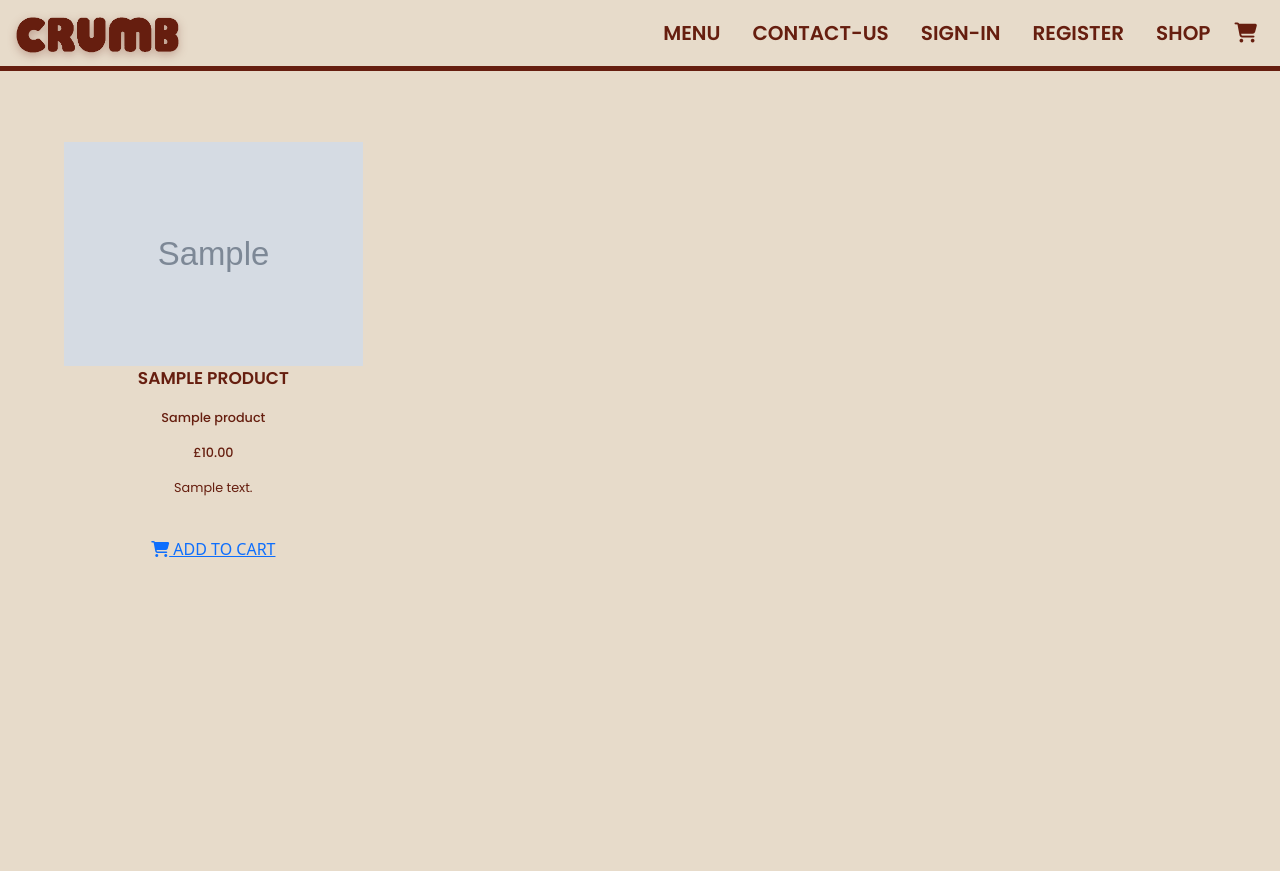
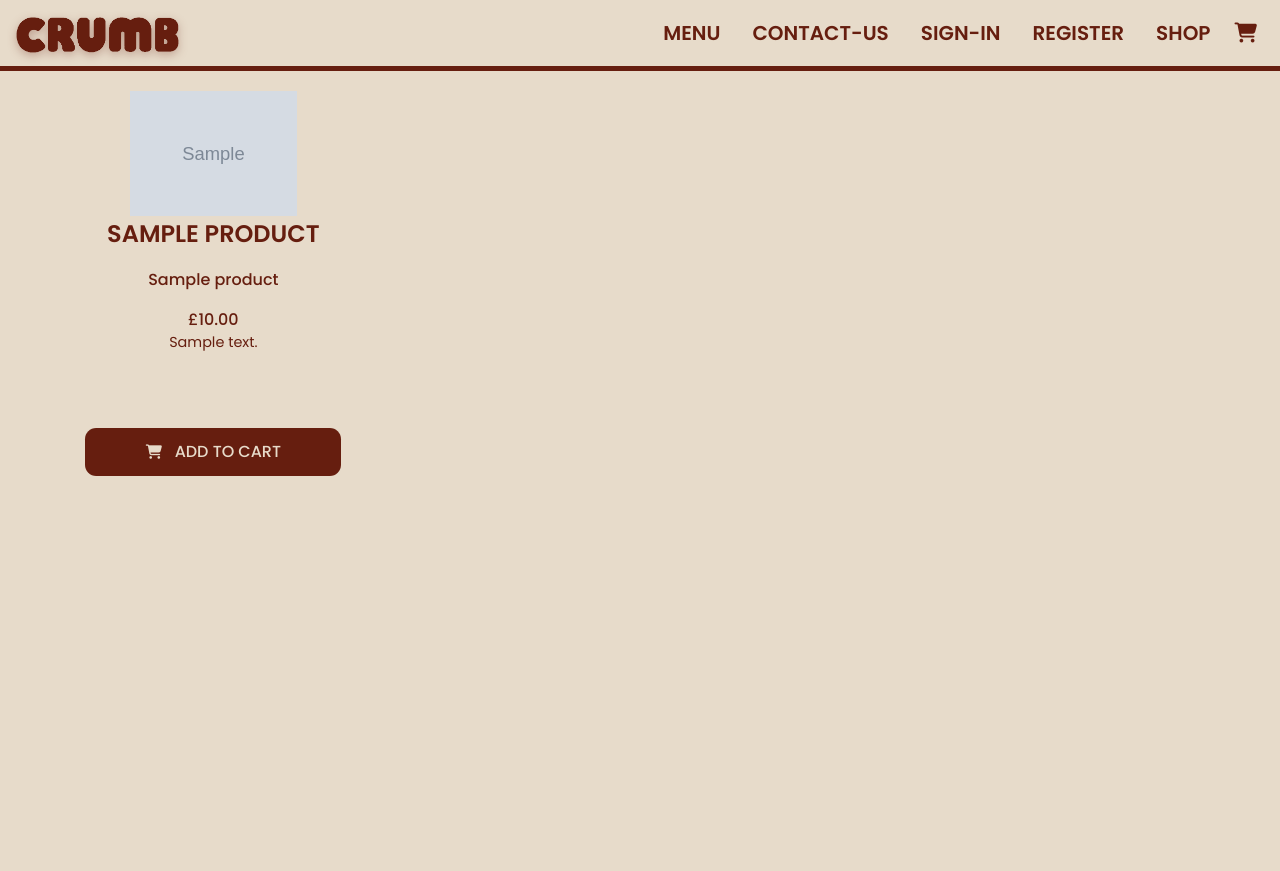
Before and after one commit to Berilkdd/crumb, a Django app: page /products/ in a window 1280 px wide. After the commit the page ends 476 px from the top, so only its background shows below. Run offline with Django 3.2, Linux system fonts and the light colour scheme; tables that the repository leaves empty hold one stand-in row (values such as "Sample post"); grey boxes marked "Sample" are stand-in pictures; one stand-in notice (Sample message) is shown; some libraries are stand-ins or nearby versions; some web fonts are replaced.

Commit message:
Improve cart ux

```diff
--- a/cart/templates/cart/cart.html
+++ b/cart/templates/cart/cart.html
@@ -115,7 +115,7 @@
                     </p>
                 </div>
 
-                <a href="{% url 'products' %}" class="button button-outline button-fixed mb-4">
+                <a href="{% url 'products' %}" class="button button-outline button-campaign mb-2">
                     CONTINUE SHOPPING
                 </a>
 
--- a/checkout/templates/checkout/checkout.html
+++ b/checkout/templates/checkout/checkout.html
@@ -170,7 +170,7 @@
                     You are <strong>£{{ amount_remaining|floatformat:2 }}</strong> away from free delivery.
                 </p>
 
-                <a href="{% url 'products' %}" class="button button-outline button-fixed mb-4">
+                <a href="{% url 'products' %}" class="button button-outline button-campaign mb-2">
                     CONTINUE SHOPPING
                 </a>
 
--- a/crumb/urls.py
+++ b/crumb/urls.py
@@ -28,6 +28,7 @@ urlpatterns = [
     path("accounts/", include("allauth.urls")),
     path("logout/", views.custom_logout, name="custom_logout"),
     path("signup/", views.signup_redirect, name="signup_redirect"),
+    path("cart-redirect/", views.cart_redirect, name="cart_redirect"),
 ]
 
 if settings.DEBUG:
--- a/crumb/views.py
+++ b/crumb/views.py
@@ -1,5 +1,7 @@
 from django.contrib.auth import logout
 from django.shortcuts import redirect
+from django.contrib import messages
+from django.http import HttpResponse
 
 
 def custom_logout(request):
@@ -22,3 +24,7 @@ def signup_redirect(request):
     request.session["after_signup_redirect"] = next_page
 
     return redirect("account_signup")
+
+def cart_redirect(request):
+    messages.success(request, "cart is empty")
+    return redirect("home")
--- a/home/templates/home/home.html
+++ b/home/templates/home/home.html
@@ -86,7 +86,7 @@
         </div>
 
         <!-- Image Section -->
-        <div class="contact-block image-box">
+        <div class="contact-block contact-image-box">
             <img src="{% static 'images/contact-image.png' %}" alt="walking man illustration">
             <div class="divider-horizontal"></div>
         </div>
--- a/products/templates/products/products.html
+++ b/products/templates/products/products.html
@@ -25,15 +25,15 @@
                         {{ product.subtitle }}
                     </p>
 
-                    <p class="product-price mb-3">
+                    <p class="product-price">
                         £{{ product.price }}
                     </p>
 
-                    <p class="product-description mb-3">
+                    <p class="product-description">
                         {{ product.description}}
                     </p>
 
-                    <a href="{% url 'add_to_cart' product.id %}" class="primary-button mt-4">
+                    <a href="{% url 'add_to_cart' product.id %}" class="button button-primary button-fixed">
                         <i class="fa-solid fa-cart-shopping"></i>
                         ADD TO CART
                     </a>
--- a/static/css/style.css
+++ b/static/css/style.css
@@ -349,6 +393,13 @@ html, body {
 /* ==========================================================================
    PRODUCTS PAGE
    ========================================================================== */
+
+.products-container{
+    margin-top:20px;
+    display:grid;
+    grid-template-columns:repeat(3,1fr);
+}
+
 .product-info{
     flex:55;
     min-height:0;
@@ -358,31 +409,20 @@ html, body {
     align-items:center;
 }
 
-.product-description{
-    width:70%;
-    margin:0 auto;
-    text-align:center;
-}
-
 .product-image {
-    width: 100%;
-    max-height: 70%;
     display: flex;
     justify-content: center;
-    align-items: center;
+    align-items: flex-start;
 }
 
 .product-image img {
-    max-width: 70%;
-    max-height: 100%;
-    width: auto;
-    height: auto;
-    display: block;
+    width: 13vw;
 }
+
 .product-title {
     font-family: 'Poppins', sans-serif;
     font-weight: 600;
-    font-size: 4cqw;
+    font-size: 1.5rem;
     color: var(--secondary-color);
     text-align: center;
     margin: 0;
@@ -392,7 +432,7 @@ html, body {
     font-family: 'Poppins', sans-serif;
     font-weight: 500;
     font-weight: 500;
-    font-size: 3cqw;
+    font-size: 1rem;
     color: var(--secondary-color);
     text-align: center;
     margin: 0;
@@ -401,21 +441,23 @@ html, body {
 .product-subtitle {
     font-family: 'Poppins', sans-serif;
     font-weight: 500;
-    font-size: 3cqw;
+    font-size: 1rem;
     color: var(--secondary-color);
     text-align: center;
-    margin: 0;
 }
 
 .product-description {
     font-family: 'Poppins', sans-serif;
     font-weight: 400;
-    font-size: 3cqw;
+    font-size:0.9rem;
     color: var(--secondary-color);
     text-align: center;
     width: 70%;
     margin: 0 auto;
+    min-height: 6rem;
 }
+
+
 /* ==========================================================================
    BUTTONS
    ========================================================================== */
@@ -430,7 +472,7 @@ html, body {
     height:3rem;
     border-radius:0.7rem;
     font-family:'Poppins', sans-serif;
-    font-size:clamp(.90rem,2cqw,1.5rem);
+    font-size:1rem;
     font-weight:500;
     text-decoration:none;
     transition:.2s ease;
@@ -446,11 +488,15 @@ html, body {
 /* Width modifiers */
 
 .button-fixed{
-    width: min(100%, 20rem);
+    width: 20vw;
 }
 
 .button-full{
     width:100%;
+}
+
+.button-campaign{
+    width: min(100%, 30rem);
 }
 
 /* Style modifiers */
@@ -895,13 +947,6 @@ html, body {
     .mock-map {
         height: auto;
         flex-grow: 1;
-    }
-
-    .products-container{
-        margin-top:71px;
-        height:calc(100vh - 71px);
-        display:grid;
-        grid-template-columns:repeat(3,1fr);
     }
 
     .product-card{
--- a/templates/base.html
+++ b/templates/base.html
@@ -57,7 +57,7 @@
 
                     <li class="nav-item">
                         <a class="nav-link position-relative cart-icon"
-                           href="{% url 'view_cart' %}">
+                           href="{% url 'cart_redirect' %}">
                             <i class="fa-solid fa-cart-shopping fs-5"></i>
 
                             {% if product_count %}
@@ -168,7 +168,7 @@
                         <li class="nav-item d-none d-lg-block">
 
                             <a class="nav-link cart-item-price position-relative cart-icon"
-                               href="{% url 'view_cart' %}">
+                               href="{% url 'cart_redirect' %}">
 
                                 <i class="fa-solid fa-cart-shopping fs-5"></i>
 
@@ -226,6 +226,16 @@
         </nav>
     </div>
 
+    {% if messages %}
+    <div class="messages-container">
+        {% for message in messages %}
+            <div class="message message-{{ message.tags }}">
+                {{ message }}
+            </div>
+        {% endfor %}
+    </div>
+    {% endif %}
+
     <main class="outer-box">
         {% block content %}
         {% endblock %}
```
Also changed, not shown: other parts of static/css/style.css (+80 -57 lines), checkout/templates/checkout/checkout_gate.html (+6 -4 lines).
